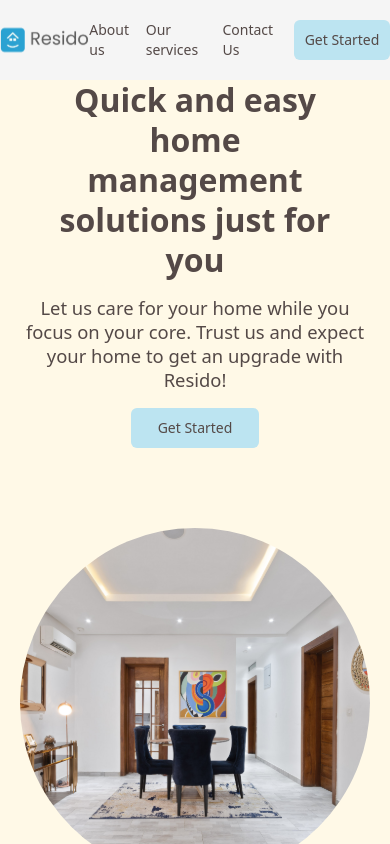
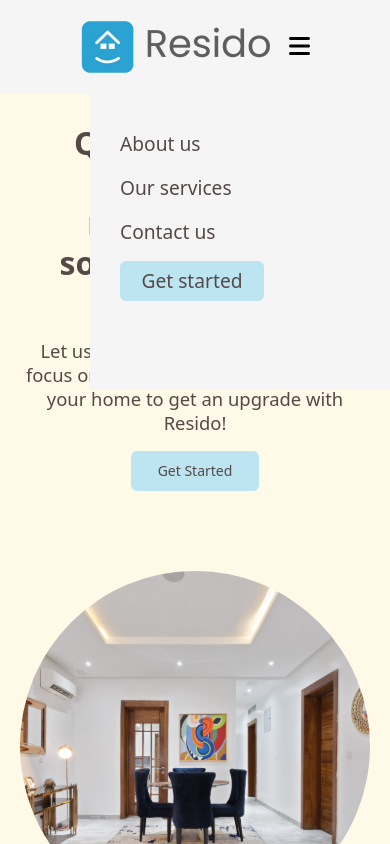
Before and after one commit to Paige-cyber25/resido, a React (Create React App) app: page / in a window 390 px wide. Shown: the top 844 px of the page. Built offline with nearby package versions, Linux system fonts and the light colour scheme.

Commit message:
feat: create responsive navbar

```diff
--- a/package.json
+++ b/package.json
@@ -3,6 +3,9 @@
   "version": "0.1.0",
   "private": true,
   "dependencies": {
+    "@fortawesome/fontawesome-svg-core": "^6.2.0",
+    "@fortawesome/free-solid-svg-icons": "^6.2.0",
+    "@fortawesome/react-fontawesome": "^0.2.0",
     "@heroicons/react": "^2.0.12",
     "@paystack/inline-js": "^2.12.6",
     "@testing-library/jest-dom": "^5.16.5",
@@ -13,10 +16,13 @@
     "@types/react": "^18.0.24",
     "@types/react-dom": "^18.0.8",
     "axios": "^1.1.3",
+    "bootstrap": "^3.4.1",
     "formik": "^2.2.9",
     "jotai": "^1.9.1",
+    "netlify-cli": "^12.1.0",
     "pure-react-carousel": "^1.30.1",
     "react": "^18.2.0",
+    "react-bootstrap": "^2.6.0",
     "react-dom": "^18.2.0",
     "react-floating-whatsapp": "^5.0.6",
     "react-lazy-load-image-component": "^1.5.5",
--- a/src/App.tsx
+++ b/src/App.tsx
@@ -3,7 +3,8 @@ import { BrowserRouter as Router, Routes, Route } from 'react-router-dom'
 import { WhatsApp } from 'react-whatsapp-component';
 import LandingPage from './components/LandingPage/LandingPage';
 import Footer from './components/shared/Footer/Footer';
-import Navbar from './components/shared/Navbar/Navbar';
+import ResidoNavbar from './components/shared/Navbar/Navbar';
+// import Navbar from './components/shared/Navbar/Navbar';
 
 const AboutUs = lazy(()=> import('../src/pages/About/About'));
 const OurServices = lazy(()=> import('../src/pages/OurService/OurService'));
@@ -17,10 +18,10 @@ function App() {
     <Router>
     <Suspense fallback={<div>Loading.....</div>}>
     <div className="app">
-    <Navbar />
+    <ResidoNavbar />
       <Routes>
         <Route path="/" element={<LandingPage />} />
-        <Route path='/about-us' element ={<AboutUs />} />
+        <Route path='/about' element ={<AboutUs />} />
         <Route path='/service' element ={<OurServices />} />
         <Route path='/contact' element ={<ContactUs />} />
         <Route path='/pricing' element ={<GetStarted />} />
--- a/src/components/Banner/Banner.tsx
+++ b/src/components/Banner/Banner.tsx
@@ -8,7 +8,7 @@ import { Link } from "react-router-dom";
 
 const Banner = () => {
   return (
-    <div className="bg-light_yellow py-20 lg:py-0 px-5 overflow-hidden w-full relative flex flex-col lg:flex-row items-center justify-around lg:pt-[8rem]">
+    <div className="bg-light_yellow py-20 lg:py-0 px-5 overflow-hidden w-full relative flex flex-col lg:flex-row items-center justify-around lg:pt-[8rem] mt-[43px] lg:mt-[16px]">
         <div className='text-center lg:text-left lg:pt-[117px] pb-20 lg:pb-[150px] z-10'>
           <h2 className={`text-dark_black max-w-[19rem] m-auto lg:mr-auto  ${styles.header}`}>
             Quick and easy home management solutions just for you
--- a/src/components/shared/Navbar/Navbar.module.scss
+++ b/src/components/shared/Navbar/Navbar.module.scss
@@ -4,3 +4,111 @@
         height:12em;
     }
 }
+
+.nav {
+    padding:20px 80px;
+
+    li {
+            list-style: none;
+            padding: 0 20px;
+            font-size: 1rem;
+            font-weight: 400;
+            color:#544947;
+        }
+
+        .mobile {
+            display: none;
+        }
+}
+
+.btn {
+    border-radius: 0.375rem;
+    background-color: #BCE4F1;
+    width: 9rem;
+    height: 2.5rem;
+}
+
+
+@media screen and (max-width: 769px){
+    .navLinks {
+        display: flex;
+        align-items: flex-start;
+        justify-content: flex-start;
+        flex-direction: column;
+        position: fixed;
+        top: 90px;
+        right: -300px;
+        width: 300px;
+        height: 300px;
+        background-color: #f5f5f5;
+        padding: 40px 0 0 10px;
+
+        li {
+            margin-bottom: 15px;
+            font-size: 1rem;
+        }
+
+    }
+
+    .navLinksActive {
+        display: flex;
+        align-items: flex-start;
+        justify-content: flex-start;
+        flex-direction: column;
+        position: fixed;
+        top: 90px;
+        right: 0px;
+        width: 300px;
+        height:300px;
+        background-color: #f5f5f5;
+        padding: 40px 0 0 10px;
+
+        li {
+            margin-bottom: 15px;
+            font-size: 1.2rem;
+        }
+
+    }
+
+
+    .mobileIcons {
+        font-size: 24px;
+        cursor: pointer;
+    }
+
+    .mobile {
+        display: block !important;
+    }
+
+}
+
+
+
+// .btn {
+//     display: none;
+//     position: absolute;
+//     right: 10px;
+//     top: 1.5rem;
+//     padding: 5px;
+//     color: #000;
+//     font-size: 18px;
+// }
+
+// @media screen and (max-width: 500px){
+//     .list {
+//         flex-direction: column;
+//         height: auto;
+//     }
+//     .items:nth-child(1){
+//         margin-top: 50px;
+//     }
+//     .items {
+//         width: 100%;
+//         text-align: center;
+//         margin-right: 0px;
+//         padding: 20px 0;
+//     }
+//     .btn {
+//         display: block;
+//     }
+// }
--- a/src/components/shared/Navbar/Navbar.tsx
+++ b/src/components/shared/Navbar/Navbar.tsx
@@ -1,54 +1,78 @@
 import React, { useState } from "react";
 import styles from "./Navbar.module.scss";
 import residoLogo from "../../../assets/resido.svg";
-import Button from "../Button/Button";
 import { Link } from "react-router-dom";
+import { FontAwesomeIcon } from '@fortawesome/react-fontawesome';
+import { faBars } from '@fortawesome/free-solid-svg-icons';
+import { faTimes} from '@fortawesome/free-solid-svg-icons';
+
 
 const Navbar = () => {
-  // eslint-disable-next-line @typescript-eslint/no-unused-vars
-  const [navbar, setNavbar] = useState(false);
+
+ const [clicked, setClicked] = useState(false);
+
+  const handleClick = () => {
+    setClicked(!clicked)
+  }
 
   return (
-    <div className={`w-full h-20 fixed top-0 z-50 bg-white`}>
-      <header className="relative z-50 md:w-11/12 xl:w-10/12 mx-auto h-full flex items-center">
-        <Link
-          to="/"
-          className={`w-1/12 h-full flex items-center cursor-pointer w-[6rem]`}
-        >
-          <img
-            src={residoLogo}
-            alt="resido_logo"
-            className={` ${styles.logo_img}`}
-          />
+    <div>
+      <nav className={`flex items-center justify-between bg-white fixed z-50 w-full top-0 ${styles.nav} `}>
+        <Link to='/'>
+          <img src={residoLogo} alt='resido' />
         </Link>
-        <nav
-          className={`flex items-center h-full text-sm text-dark_grey ml-auto
-           ${'md:hidden'+ (navbar ? "flex" : "hidden")
 
-          }`}
-        >
-          <ul className="flex lg:flex flex-row items-center justify-evenly gap-1 lg:space-x-3 xl:space-x-5">
-            <Link to="/about-us">
-              <li className={``}>About us</li>
+        <div>
+          {
+            clicked ? (
+              <ul className={`flex items-center justify-center ${styles.navLinks} `}>
+          <li>
+            <Link to='/about'>About us</Link>
+          </li>
+          <li>
+            <Link to='/service'>Our services</Link>
+          </li>
+          <li>
+            <Link to='/contact'>Contact us</Link>
+          </li>
+          <li>
+            <Link to='/pricing'>
+              <button className={`${styles.btn}`}>Get started</button>
             </Link>
-            <Link to="/service">
-              <li>Our services</li>
+          </li>
+          </ul>
+            ) : (
+              <ul className={`flex items-center justify-center ${styles.navLinksActive} `}>
+          <li>
+            <Link to='/about'>About us</Link>
+          </li>
+          <li>
+            <Link to='/service'>Our services</Link>
+          </li>
+          <li>
+            <Link to='/contact'>Contact us</Link>
+          </li>
+          <li>
+            <Link to='/pricing'>
+              <button className={`${styles.btn}`}>Get started</button>
             </Link>
-            <Link to="/contact">
-              <li>Contact Us</li>
-            </Link>
+          </li>
           </ul>
-          <Link to="/pricing">
-            <Button
-              type="filled"
-              bgColor="light_blue"
-              color="white"
-              text="Get started"
-              classes="w-[6rem] lg:w-32 h-10 ml-2 lg:ml-5 md:w-28 xl:w-36 rounded-md text-sm capitalize text-dark_grey bg-light_blue"
-            />
-          </Link>
-        </nav>
-      </header>
+            )
+          }
+
+        </div>
+
+        <div className={`${styles.mobile}`} onClick={handleClick}>
+          {clicked ? (
+            <FontAwesomeIcon icon={faTimes} className={`${styles.mobileIcons}`} />
+          ) : (
+            <FontAwesomeIcon icon={faBars} className={`${styles.mobileIcons}`} />
+          )}
+
+
+        </div>
+      </nav>
     </div>
   );
 };
```
Also changed, not shown: 1 other file (tests, documents, lock files or other folders).
